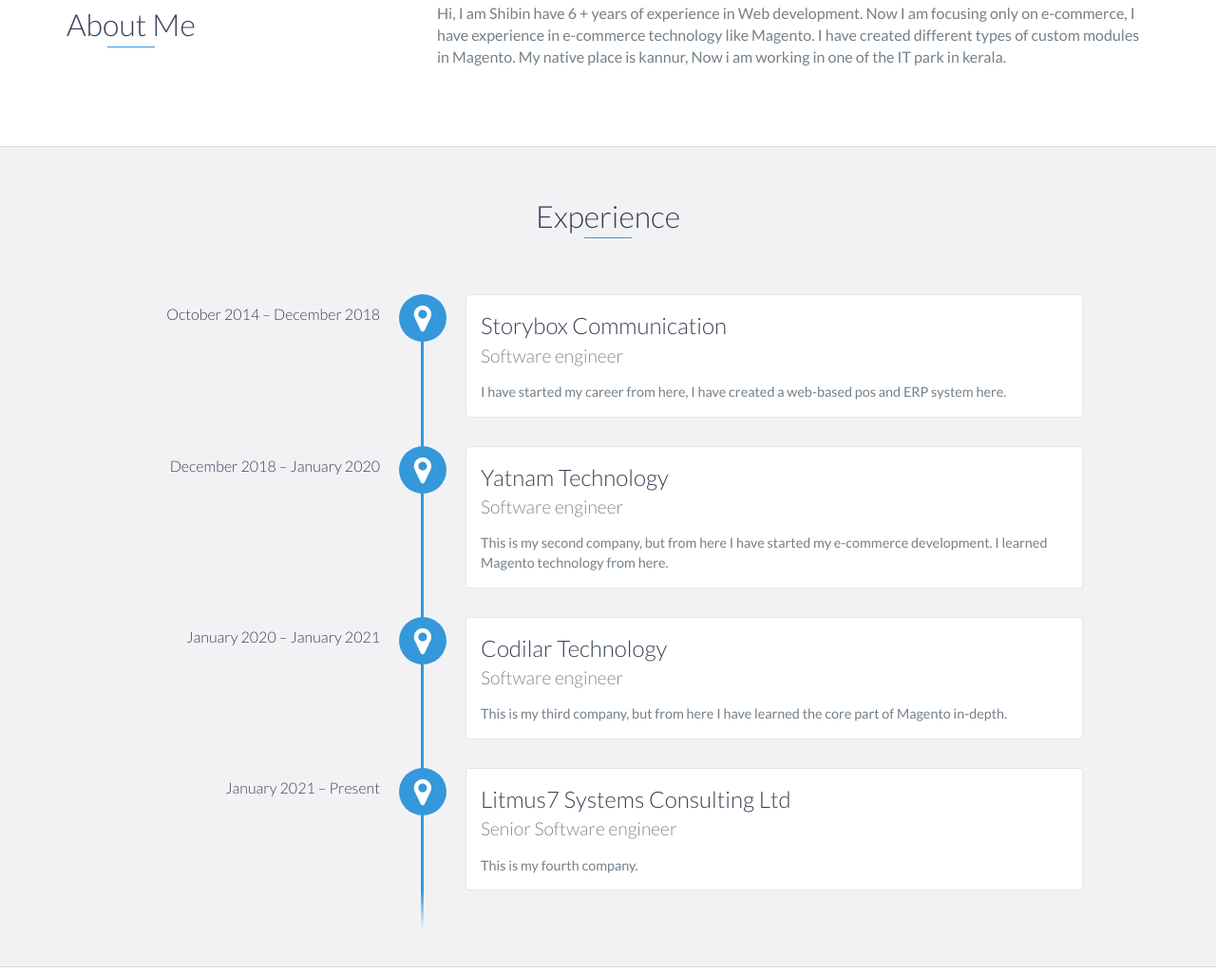
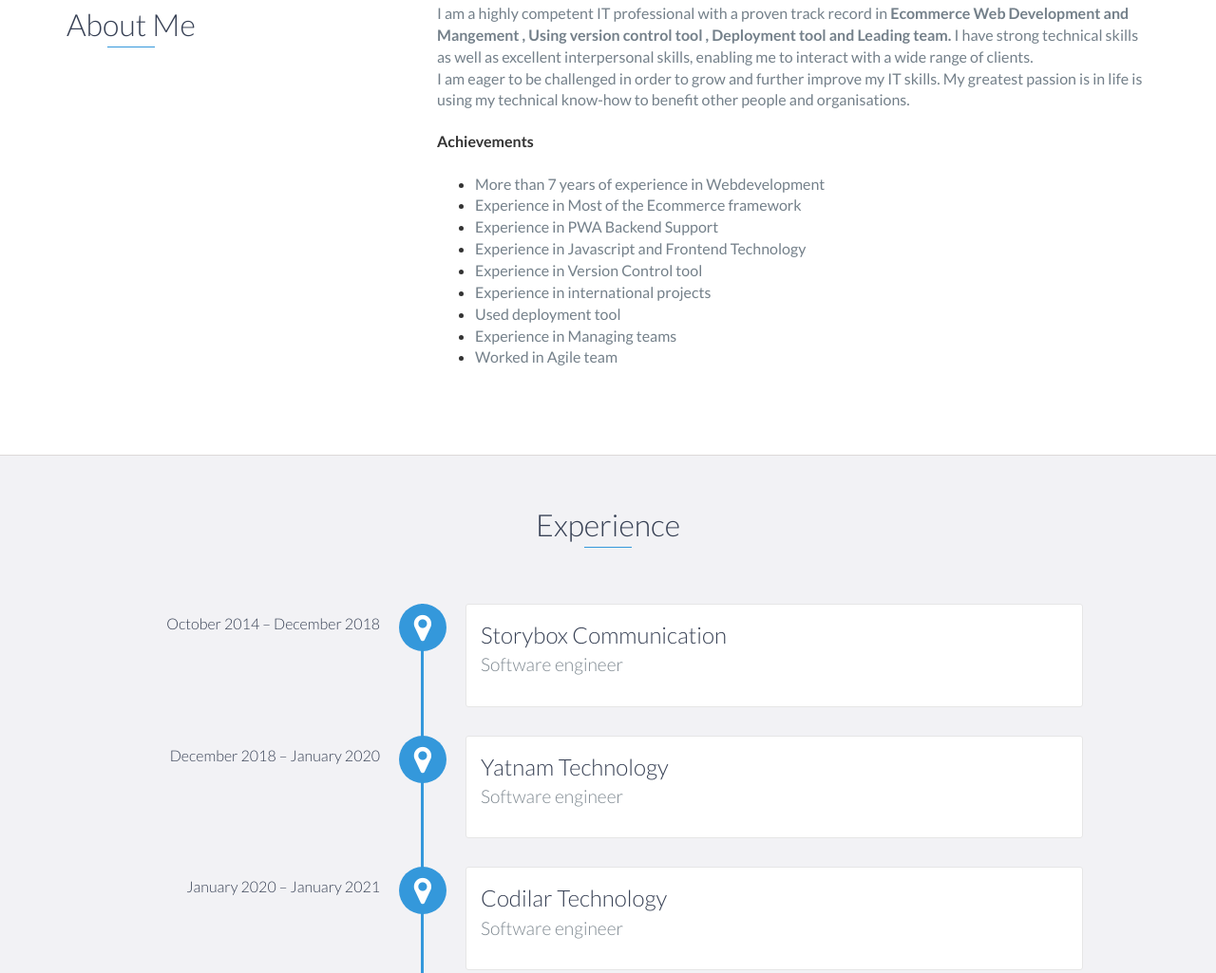
Before and after one commit to shibinvr3/shibinvr3.github.io, a website: page index.html in a window 1280 px wide. Shown: the part 872-1897 px from the top of the page at 95% size. Drawn offline with nearby package versions, Linux system fonts and the light colour scheme.

Commit message:
changes for index

```diff
--- a/index.html
+++ b/index.html
@@ -1,6 +1,5 @@
 <!DOCTYPE html>
 <html class="no-js" lang="en">
-
 <head>
     <meta charset="utf-8">
     <meta http-equiv="X-UA-Compatible" content="IE=edge">
@@ -46,12 +45,15 @@
         </ul>
     </header>
     <!-- End header -->
-
     <div id="lead">
         <div id="lead-content">
             <h1>Shibin</h1>
-            <h2>Software Engineer</h2>
-            <a href="https://shibinvr3.github.io/files/resume.pdf" class="btn-rounded-white">Download Resume</a>
+            <h2>Ecommerce Engineer
+                <span>
+                    <i class="fa fa-shopping-cart" aria-hidden="true"></i>
+                </span>
+            </h2>
+            <a href="https://shibinvr3.github.io/files/resume.pdf" class="btn-rounded-white">My Resume</a>
         </div>
         <!-- End #lead-content -->
 
@@ -74,46 +76,43 @@
                 </div>
                 <div class="col-md-8">
                     <p>
-                        Hi, I am Shibin have 6 + years of experience in Web development. Now I am focusing only on e-commerce, I have experience in e-commerce technology like Magento. I have created different types of custom modules in Magento.
-
-                        My native place is kannur, Now i am working in one of the IT park in kerala.
+                        I am a highly competent IT professional with a proven track record in <strong> Ecommerce Web  Development and Mangement , Using version control tool , Deployment tool and Leading team. </strong> I have strong technical skills as well as excellent interpersonal skills, enabling me to interact with a wide range of clients.</p><p> I am eager to be challenged in order to grow and further improve my IT skills. My greatest passion is in life is using my technical know-how to benefit other people and organisations.
                     </p>
+                    <h4>Achievements</h4>
+                    <ul>
+                        <li><p>More than 7 years of experience in Webdevelopment</p></li>
+                        <li><p>Experience in Most of the Ecommerce framework</p></li>
+                        <li><p>Experience in PWA Backend Support</p></li>
+                        <li><p>Experience in Javascript and Frontend Technology</p></li>
+                        <li><p>Experience in Version Control tool</p></li>
+                        <li><p>Experience in international projects</p></li>
+                        <li><p>Used deployment tool</p></li>
+                        <li><p>Experience in Managing teams</p></li>
+                        <li><p>Worked in Agile team</p></li>
+                    </ul>
                 </div>
             </div>
         </div>
     </div>
     <!-- End #about -->
-
     <div id="experience" class="background-alt">
         <h2 class="heading">Experience</h2>
         <div id="experience-timeline">
             <div data-date="October 2014 – December 2018">
                 <h3>Storybox Communication</h3>
                 <h4>Software engineer</h4>
-                <p>
-                    I have started my career from here, I have created a web-based pos and ERP system here.
-                </p>
             </div>
             <div data-date="December 2018 – January 2020">
                 <h3>Yatnam Technology</h3>
                 <h4>Software engineer</h4>
-                <p>
-                    This is my second company, but from here I have started my e-commerce development. I learned Magento technology from here.
-                </p>
             </div>
             <div data-date="January 2020 – January 2021">
                 <h3>Codilar Technology</h3>
                 <h4>Software engineer</h4>
-                <p>
-                   This is my third company, but from here I have learned the core part of Magento in-depth.
-                </p>
             </div>
             <div data-date="January 2021 – Present">
                 <h3>Litmus7 Systems Consulting Ltd</h3>
                 <h4>Senior Software engineer</h4>
-                <p>
-                   This is my fourth company.
-                </p>
             </div>
         </div>
     </div>
```
